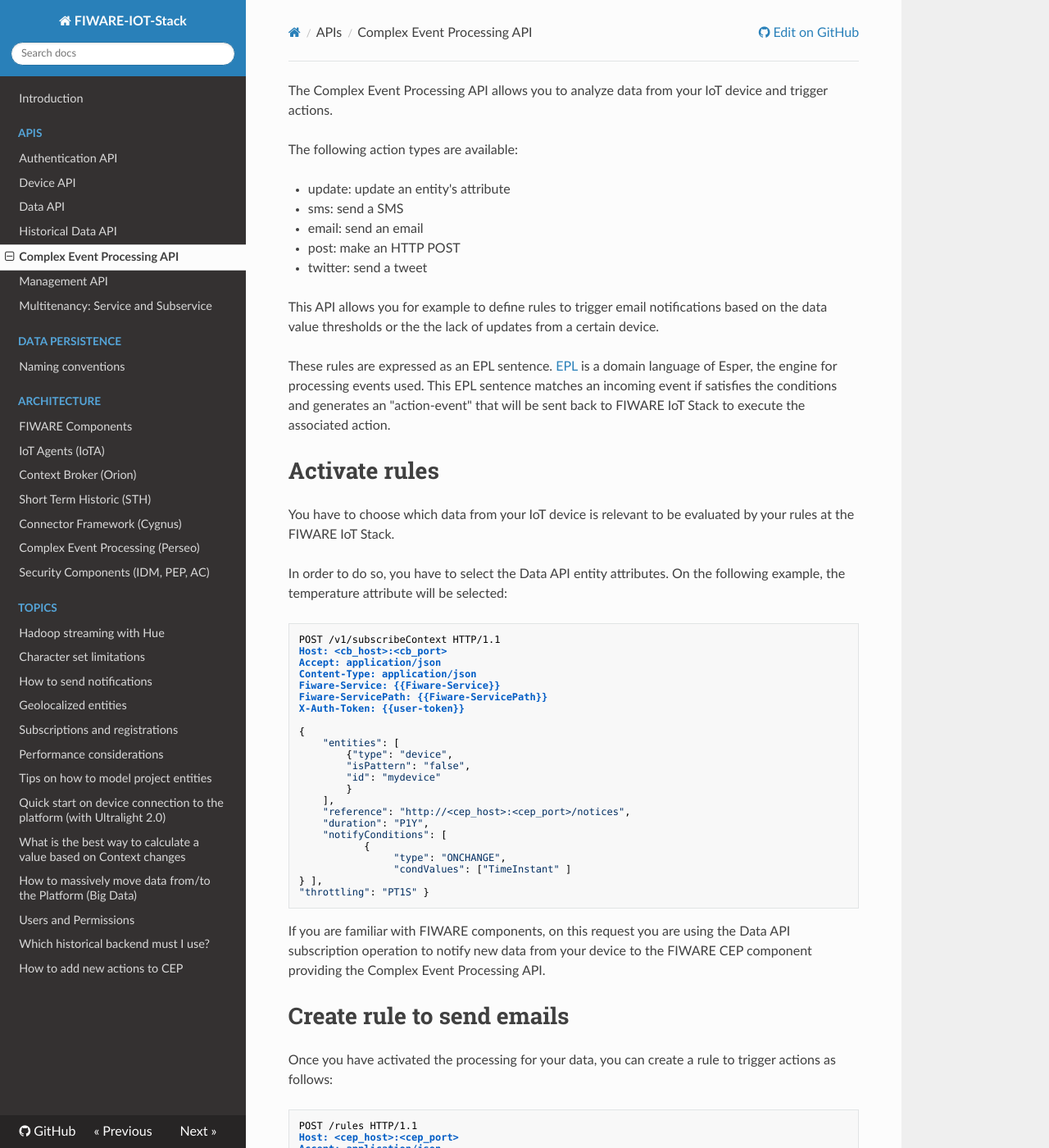
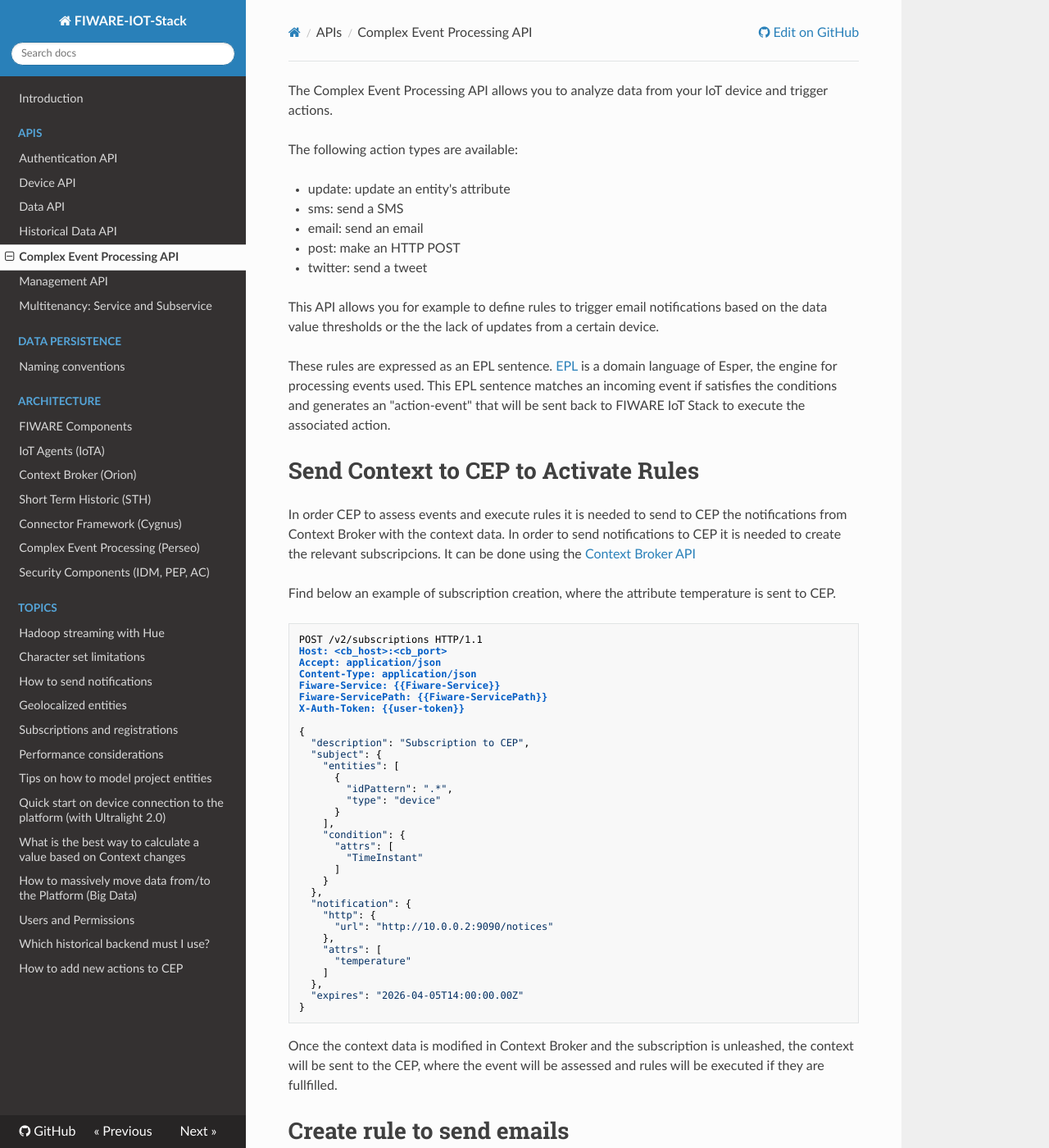
Before and after one commit to telefonicaid/thinking-cities, an MkDocs documentation site: the page built from docs/cep_api.md, in a window 1280 px wide and 1400 px high. Shown: the whole window at 82% size. Built offline with MkDocs 1.6.1, drawn with Linux system fonts in a browser that asks for light colours; nearby versions of some CDN libraries; old or Windows-style settings are respelled for this version of MkDocs.

Commit message:
CEP context data reception amended

````diff
--- a/docs/cep_api.md
+++ b/docs/cep_api.md
@@ -13,14 +13,14 @@ This API allows you for example to define rules to trigger email notifications b
 These rules are expressed as an EPL sentence. [EPL](http://www.espertech.com/esper/index.php) is a domain language of Esper, the engine for processing events used. This EPL sentence matches an incoming event if satisfies the conditions and generates an "action-event" that will be sent back to FIWARE IoT Stack to execute the associated action.
 
 
-# Activate rules
+# Send Context to CEP to Activate Rules
 
-You have to choose which data from your IoT device is relevant to be evaluated by your rules at the FIWARE IoT Stack.
+In order CEP to assess events and execute rules it is needed to send to CEP the notifications from Context Broker with the context data. In order to send notifications to CEP it is needed to create the relevant subscripcions. It can be done using the [Context Broker API](https://fiware-iot-stack.readthedocs.io/en/latest/data_api/index.html#subscribe-to-data-updates)
 
-In order to do so, you have to select the Data API entity attributes. On the following example, the temperature attribute will be selected:
+Find below an example of subscription creation, where the attribute temperature is sent to CEP.
 
 ```
-POST /v1/subscribeContext HTTP/1.1
+POST /v2/subscriptions HTTP/1.1
 Host: <cb_host>:<cb_port>
 Accept: application/json
 Content-Type: application/json
@@ -29,23 +29,34 @@ Fiware-ServicePath: {{Fiware-ServicePath}}
 X-Auth-Token: {{user-token}}
 
 {
+  "description": "Subscription to CEP",
+  "subject": {
     "entities": [
-        {"type": "device",
-        "isPattern": "false",
-        "id": "mydevice"
-        }
+      {
+        "idPattern": ".*",
+        "type": "device"
+      }
     ],
-    "reference": "http://<cep_host>:<cep_port>/notices",
-    "duration": "P1Y",
-    "notifyConditions": [
-           {
-                "type": "ONCHANGE",
-                "condValues": ["TimeInstant" ]
-} ],
-"throttling": "PT1S" }
+    "condition": {
+      "attrs": [
+        "TimeInstant"
+      ]
+    }
+  },
+  "notification": {
+    "http": {
+      "url": "http://10.0.0.2:9090/notices"
+    },
+    "attrs": [
+      "temperature"
+    ]
+  },
+  "expires": "2026-04-05T14:00:00.00Z"
+}
 ```
 
-If you are familiar with FIWARE components, on this request you are using the Data API subscription operation to notify new data from your device to the FIWARE CEP component providing the Complex Event Processing API.
+Once the context data is modified in Context Broker and the subscription is unleashed, the context will be sent to the CEP, where the event will be assessed and rules will be executed if they are fullfilled.
+
 
 # Create rule to send emails
 
````
